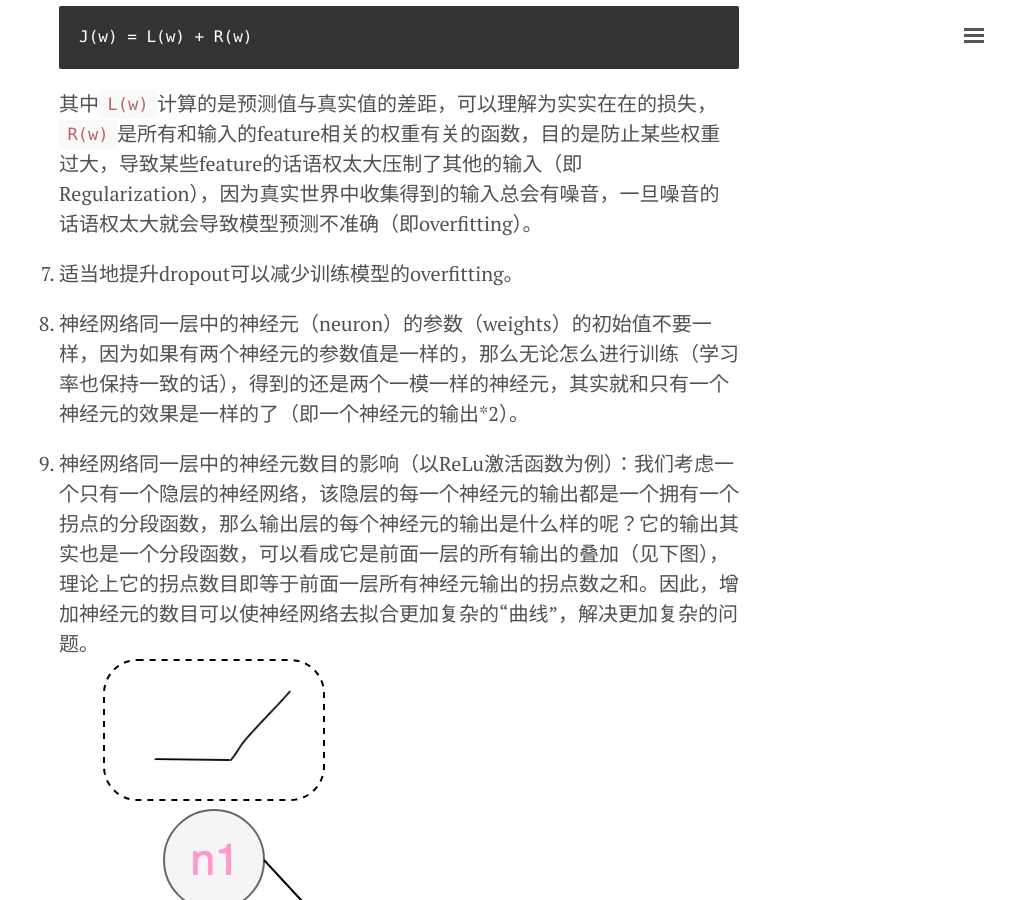
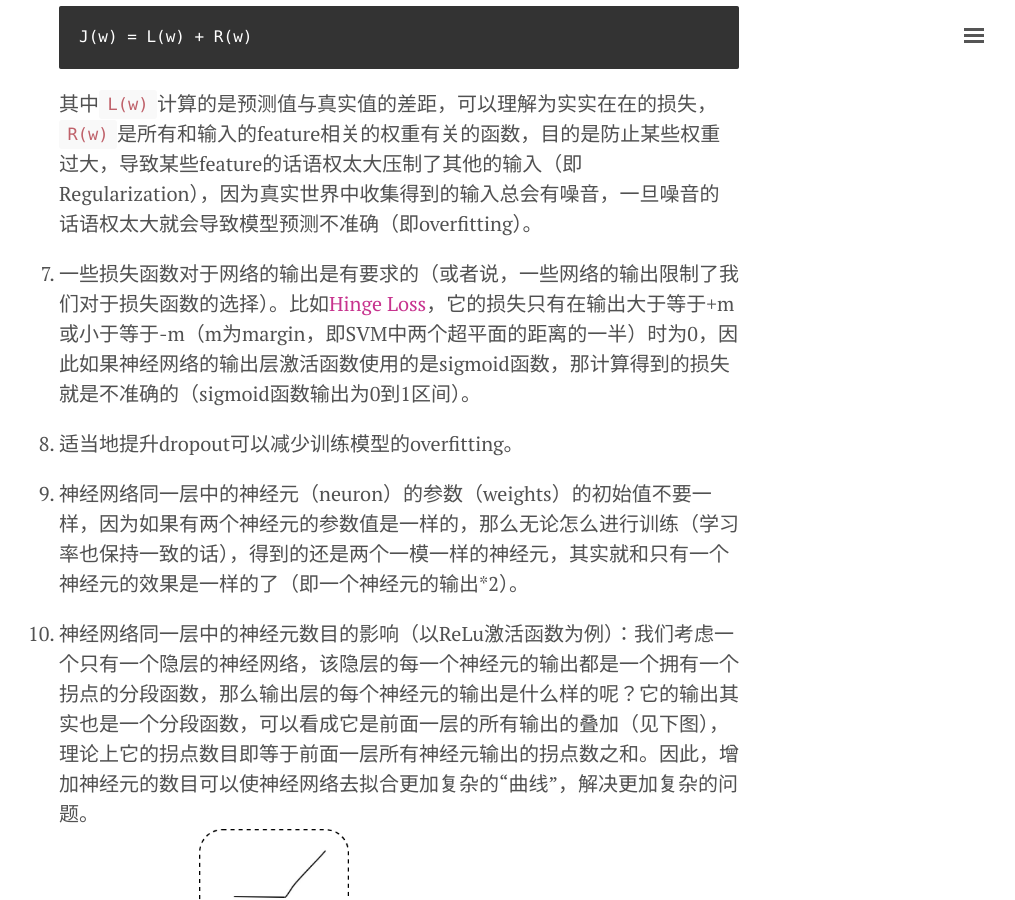
Before and after one commit to cuyu/cuyu.github.io, a Jekyll site: the page built from _posts/2018-09-21-About-neural-network.md, in a window 1280 px wide and 900 px high, scrolled down 1142 px. Shown: the whole window, without its empty margins (261-1276 px from the left). Built offline with Jekyll 4.4.1, drawn with Linux system fonts in a browser that asks for light colours; nearby versions of some CDN libraries; comment, search, counter and statistics services are not loaded; some of the changed text lies outside the part shown.

```diff
--- a/_posts/2018-09-21-About-neural-network.md
+++ b/_posts/2018-09-21-About-neural-network.md
@@ -31,19 +31,23 @@
 
    其中`L(w)`计算的是预测值与真实值的差距，可以理解为实实在在的损失，`R(w)`是所有和输入的feature相关的权重有关的函数，目的是防止某些权重过大，导致某些feature的话语权太大压制了其他的输入（即Regularization），因为真实世界中收集得到的输入总会有噪音，一旦噪音的话语权太大就会导致模型预测不准确（即overfitting）。
 
-7. 适当地提升dropout可以减少训练模型的overfitting。
+7. 一些损失函数对于网络的输出是有要求的（或者说，一些网络的输出限制了我们对于损失函数的选择）。比如[Hinge Loss](https://en.wikipedia.org/wiki/Hinge_loss)，它的损失只有在输出大于等于+m或小于等于-m（m为margin，即SVM中两个超平面的距离的一半）时为0，因此如果神经网络的输出层激活函数使用的是sigmoid函数，那计算得到的损失就是不准确的（sigmoid函数输出为0到1区间）。
+
+8. 适当地提升dropout可以减少训练模型的overfitting。
    <!--break-->
 
-8. 神经网络同一层中的神经元（neuron）的参数（weights）的初始值不要一样，因为如果有两个神经元的参数值是一样的，那么无论怎么进行训练（学习率也保持一致的话），得到的还是两个一模一样的神经元，其实就和只有一个神经元的效果是一样的了（即一个神经元的输出*2）。
+9. 神经网络同一层中的神经元（neuron）的参数（weights）的初始值不要一样，因为如果有两个神经元的参数值是一样的，那么无论怎么进行训练（学习率也保持一致的话），得到的还是两个一模一样的神经元，其实就和只有一个神经元的效果是一样的了（即一个神经元的输出*2）。
 
-9. 神经网络同一层中的神经元数目的影响（以ReLu激活函数为例）：我们考虑一个只有一个隐层的神经网络，该隐层的每一个神经元的输出都是一个拥有一个拐点的分段函数，那么输出层的每个神经元的输出是什么样的呢？它的输出其实也是一个分段函数，可以看成它是前面一层的所有输出的叠加（见下图），理论上它的拐点数目即等于前面一层所有神经元输出的拐点数之和。因此，增加神经元的数目可以使神经网络去拟合更加复杂的“曲线”，解决更加复杂的问题。
-   <img title="2018-03-30-About-neural-network.png" src="/images/2018-03-30-About-neural-network.png" width="592" />
+10. 神经网络同一层中的神经元数目的影响（以ReLu激活函数为例）：我们考虑一个只有一个隐层的神经网络，该隐层的每一个神经元的输出都是一个拥有一个拐点的分段函数，那么输出层的每个神经元的输出是什么样的呢？它的输出其实也是一个分段函数，可以看成它是前面一层的所有输出的叠加（见下图），理论上它的拐点数目即等于前面一层所有神经元输出的拐点数之和。因此，增加神经元的数目可以使神经网络去拟合更加复杂的“曲线”，解决更加复杂的问题。
+   <img title="2018-03-30-About-neural-network.png" src="/images/2018-03-30-About-neural-network.png" width="400" />
    <span class="caption">神经元数目的影响</span>
 
-10. 神经网络隐层数目的影响（以ReLu激活函数为例）：假设每一层有三个神经元，那么第一层的每个神经元的输出为拥有一个拐点的分段函数，第二层的输出则拥有了3个拐点，第三层的输出在前一次的基础上最多可以得到3*3=9个拐点的函数，以此类推（见下图）。所以，增加神经网络的深度（即增加隐层的数目），同样可以让神经网络去拟合并解决更复杂的问题，并且增加深度要比单纯地增加某一层的神经元数目的“效率”要高（试想如果只有一层隐层，我们需要9个神经元才能达到和有两层隐层，且每层3个神经元的效果）。
+11. 神经网络隐层数目的影响（以ReLu激活函数为例）：假设每一层有三个神经元，那么第一层的每个神经元的输出为拥有一个拐点的分段函数，第二层的输出则拥有了3个拐点，第三层的输出在前一次的基础上最多可以得到3*3=9个拐点的函数，以此类推（见下图）。所以，增加神经网络的深度（即增加隐层的数目），同样可以让神经网络去拟合并解决更复杂的问题，并且增加深度要比单纯地增加某一层的神经元数目的“效率”要高（试想如果只有一层隐层，我们需要9个神经元才能达到和有两层隐层，且每层3个神经元的效果）。
    <img title="2018-03-30-About-neural-network-1.png" src="/images/2018-03-30-About-neural-network-1.png" width="942" />
    <span class="caption">隐层数目的影响</span>
 
-11. 对于多类分类问题，我们可以用多个二类分类器来实现，也可以直接打造一个多类分类器。神经网络对于多类分类其实很好实现，因为输出层本来就可以有多个神经元，我们可以让每一个输出的神经元代表一个类别，比如`[0.1, 0.8, 0.2]`表示类别2的概率比较高。另外一个思路是把每个输出层神经元看做一个二类分类器，比如`[-1, -1]`表示类别1，`[-1, 1]`表示类别2，`[1, -1]`表示类别3，`[1, 1]`表示类别4。
+12. 目前来说，只要隐藏数目大于1，则可以称之为深度神经网络。至于为何深度神经网络训练得到的效果会好于浅层的神经网络，似乎现在还没有定论。或许，只要浅层的神经网络中的神经元足够多，也能达到深度神经网络一样的效果也说不定（但参考上面第10和第11条目，达到一样的效果所需要的神经元会非常多）。或许，除了神经元数目之外，还有其他的因素导致了深度的神经网络效果更好（参见[这篇回答](https://stats.stackexchange.com/questions/182734/what-is-the-difference-between-a-neural-network-and-a-deep-neural-network-and-w)）。
 
-12. 如果神经网络的输出层存在多个神经元，那么每个神经元是可以使用不同的loss function的（根据需求来定，参考[这里](https://www.depends-on-the-definition.com/guide-to-multi-label-classification-with-neural-networks/)），并且最后可以通过加权的方式得到最终的loss。
+13. 对于多类分类问题，我们可以用多个二类分类器来实现，也可以直接打造一个多类分类器。神经网络对于多类分类其实很好实现，因为输出层本来就可以有多个神经元，我们可以让每一个输出的神经元代表一个类别，比如`[0.1, 0.8, 0.2]`表示类别2的概率比较高。另外一个思路是把每个输出层神经元看做一个二类分类器，比如`[-1, -1]`表示类别1，`[-1, 1]`表示类别2，`[1, -1]`表示类别3，`[1, 1]`表示类别4。
+
+14. 如果神经网络的输出层存在多个神经元，那么每个神经元是可以使用不同的loss function的（根据需求来定，参考[这里](https://www.depends-on-the-definition.com/guide-to-multi-label-classification-with-neural-networks/)），并且最后可以通过加权的方式得到最终的loss。
```
